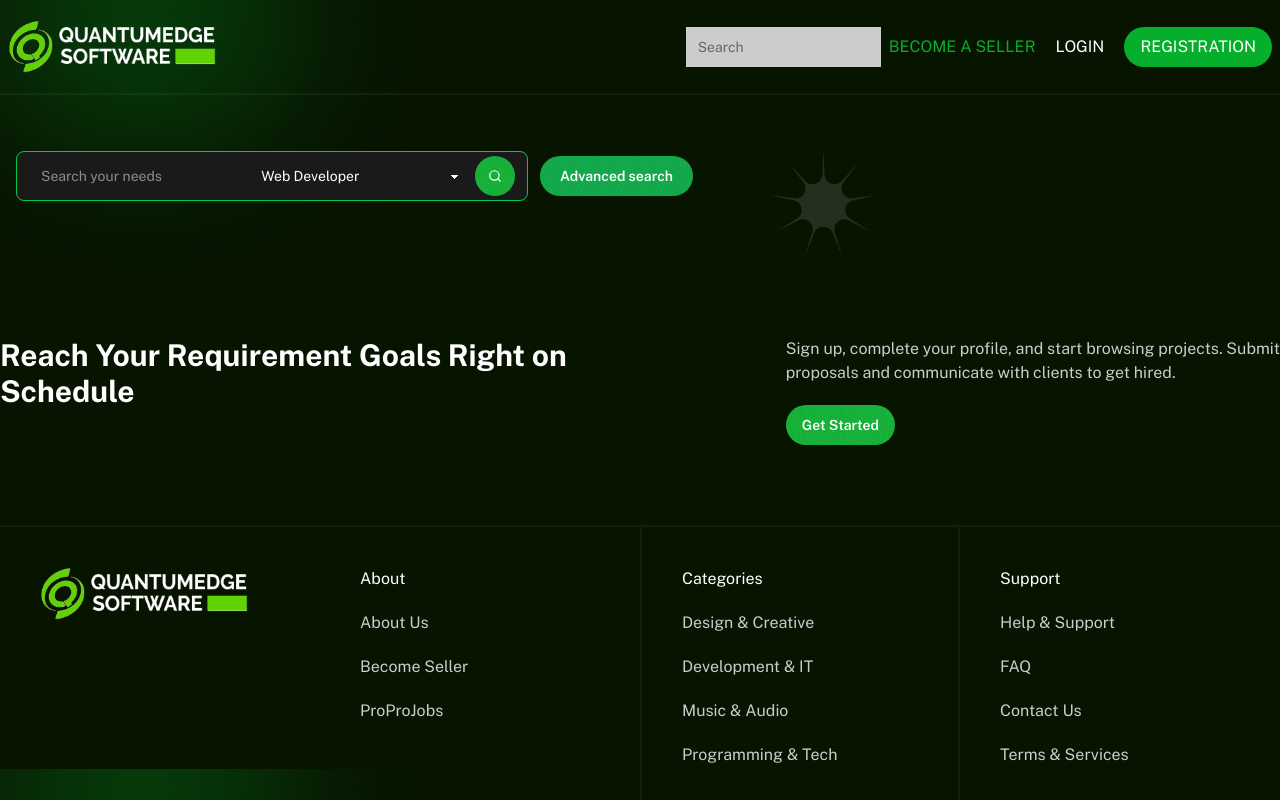
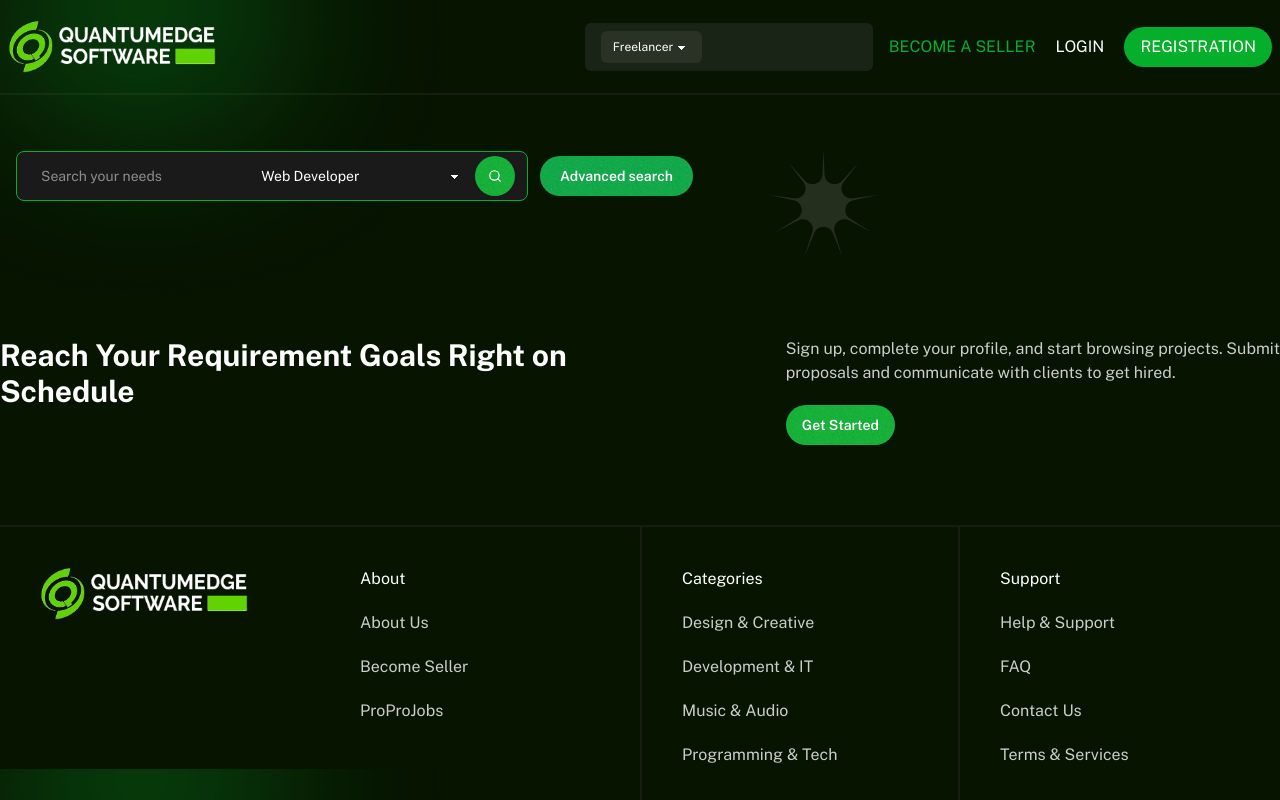
Before and after one commit to meshal10613/Quantumedge-Software, a React (Vite) app in the folder Quantumedge-Client/: page / in a window 1280 px wide. Shown: the top 800 px of the page. Built offline with nearby package versions, Linux system fonts and the light colour scheme.

Commit message:
login & register page custom design done

```diff
--- a/Quantumedge-Client/src/Components/Navbar.jsx
+++ b/Quantumedge-Client/src/Components/Navbar.jsx
@@ -11,8 +11,15 @@ const Navbar = () => {
                     <img src="/logo.png" alt="logo" className='w-52' />
                 </Link>
             </div>
-            <div className="flex gap-2 z-20">
-                <input type="text" placeholder="Search" className="input input-bordered w-24 md:w-auto hidden lg:block" />
+            <div className="flex gap-4 z-20">
+                <div className="bg-[#1a2416] px-4 py-2 lg:flex justify-baseline items-center rounded-md w-72 hidden">
+                    <select className="select select-sm bg-[#2a3226] text-white rounded-md w-fit">
+                        <option>Freelancer</option>
+                        <option>Developer</option>
+                        <option>Designer</option>
+                        <option>Manager</option>
+                    </select>
+                </div>
                 <div className='flex items-center justify-center gap-5'>
                     <Link className='text-primary hidden lg:block'>BECOME A SELLER</Link>
                     <Link to='/login' className='text-white hidden lg:block'>LOGIN</Link>
--- a/Quantumedge-Client/src/Components/SearchBar.jsx
+++ b/Quantumedge-Client/src/Components/SearchBar.jsx
@@ -1,6 +1,7 @@
 import { useState } from "react";
 import { FiSearch } from "react-icons/fi";
 import star from '../assets/star.png'
+import { BiSearch } from "react-icons/bi";
 
 export default function SearchBar() {
     const [search, setSearch] = useState("");
@@ -16,7 +17,7 @@ export default function SearchBar() {
     <div className="bg-secondary py-10 relative">
         <div className="flex items-center gap-3 p-4 max-w-7xl mx-auto">
             {/* Search Input */}
-            <form onClick={handleSearch} className="flex items-center w-full max-w-lg bg-[#1a1a1a] rounded-lg border border-green-500 px-3 py-1 z-10">
+            <form onClick={handleSearch} className="flex items-center w-full max-w-lg bg-[#1a1a1a] rounded-lg border px-3 py-1 z-10 border-primary">
                 <input
                     type="text"
                     value={search}
--- a/Quantumedge-Client/src/Pages/Login.jsx
+++ b/Quantumedge-Client/src/Pages/Login.jsx
@@ -3,6 +3,7 @@ import { FaApple, FaFacebookF, FaRegEye, FaRegEyeSlash } from 'react-icons/fa';
 import { FaXTwitter } from 'react-icons/fa6';
 import { Link } from 'react-router';
 import design from '../assets/navbar-design.png'
+import { RxCross2 } from 'react-icons/rx';
 
 const Login = () => {
     const [error, setError] = useState("");
@@ -14,12 +15,12 @@ const Login = () => {
         const formData = new FormData(form);
         const { email, password } = Object.fromEntries(formData.entries());
         setError("");
-
+        console.log(email, password)
     };
 
     return (
     <div className="flex items-center justify-center my-20">
-        <div className="bg-black/95 text-white w-[900px] rounded-2xl shadow-lg flex overflow-hidden relative z-10">
+        <div className="bg-black/95 text-white w-[900px] rounded-2xl shadow-lg flex overflow-hidden relative z-10 p-5">
             {/* Left Side - Form */}
             <div className="w-1/2 p-10 flex flex-col justify-center z-10">
                 <h2 className="text-2xl font-bold mb-2">Login your account</h2>
@@ -102,12 +103,15 @@ const Login = () => {
             </div>
 
             {/* Right Side - Image */}
-            <div className="w-1/2 z-10">
+            <div className="w-1/2 z-10 relative">
                 <img
                     src="https://images.unsplash.com/photo-1521737604893-d14cc237f11d"
                     alt="Team working"
-                    className="w-full h-full object-cover"
+                    className="w-full h-full object-cover rounded-2xl"
                 />
+                <div className='absolute top-0 right-0 bg-black text-primary z-20 rounded-full p-1 m-2 cursor-pointer'>
+                    <RxCross2 size={20} />
+                </div>
             </div>
 
             <img src={design} alt="" className='absolute top-1/3 left-2/7 z-0' />
--- a/Quantumedge-Client/src/Pages/Register.jsx
+++ b/Quantumedge-Client/src/Pages/Register.jsx
@@ -3,6 +3,7 @@ import { FaApple, FaFacebookF, FaRegEye, FaRegEyeSlash } from 'react-icons/fa';
 import { FaXTwitter } from 'react-icons/fa6';
 import { Link } from 'react-router';
 import design from '../assets/navbar-design.png'
+import { RxCross2 } from 'react-icons/rx';
 
 const Register = () => {
     const [error, setError] = useState("");
@@ -18,12 +19,12 @@ const Register = () => {
         if(password !== confirmPassword){
             return setError("Password & Confirm Password didn't match!");
         };
-
+        console.log(email, password, confirmPassword)
     };
 
     return (
     <div className="flex items-center justify-center my-20">
-        <div className="bg-black/95 text-white w-[900px] rounded-2xl shadow-lg flex overflow-hidden relative">
+        <div className="bg-black/95 text-white w-[900px] rounded-2xl shadow-lg flex overflow-hidden relative p-5">
             {/* Left Side - Form */}
             <div className="w-1/2 p-10 flex flex-col justify-center z-10">
                 <h2 className="text-2xl font-bold mb-2">Open your account</h2>
@@ -126,12 +127,15 @@ const Register = () => {
             </div>
 
             {/* Right Side - Image */}
-            <div className="w-1/2 z-10">
-            <img
-                src="https://images.unsplash.com/photo-1521737604893-d14cc237f11d"
-                alt="Team working"
-                className="w-full h-full object-cover"
-            />
+            <div className="w-1/2 z-10 relative">
+                <img
+                    src="https://images.unsplash.com/photo-1521737604893-d14cc237f11d"
+                    alt="Team working"
+                    className="w-full h-full object-cover rounded-2xl"
+                />
+                <div className='absolute top-0 right-0 bg-black text-primary z-20 rounded-full p-1 m-2 cursor-pointer'>
+                    <RxCross2 size={20} />
+                </div>
             </div>
 
             <img src={design} alt="" className='absolute top-2/7 left-2/7 z-0' />
```
